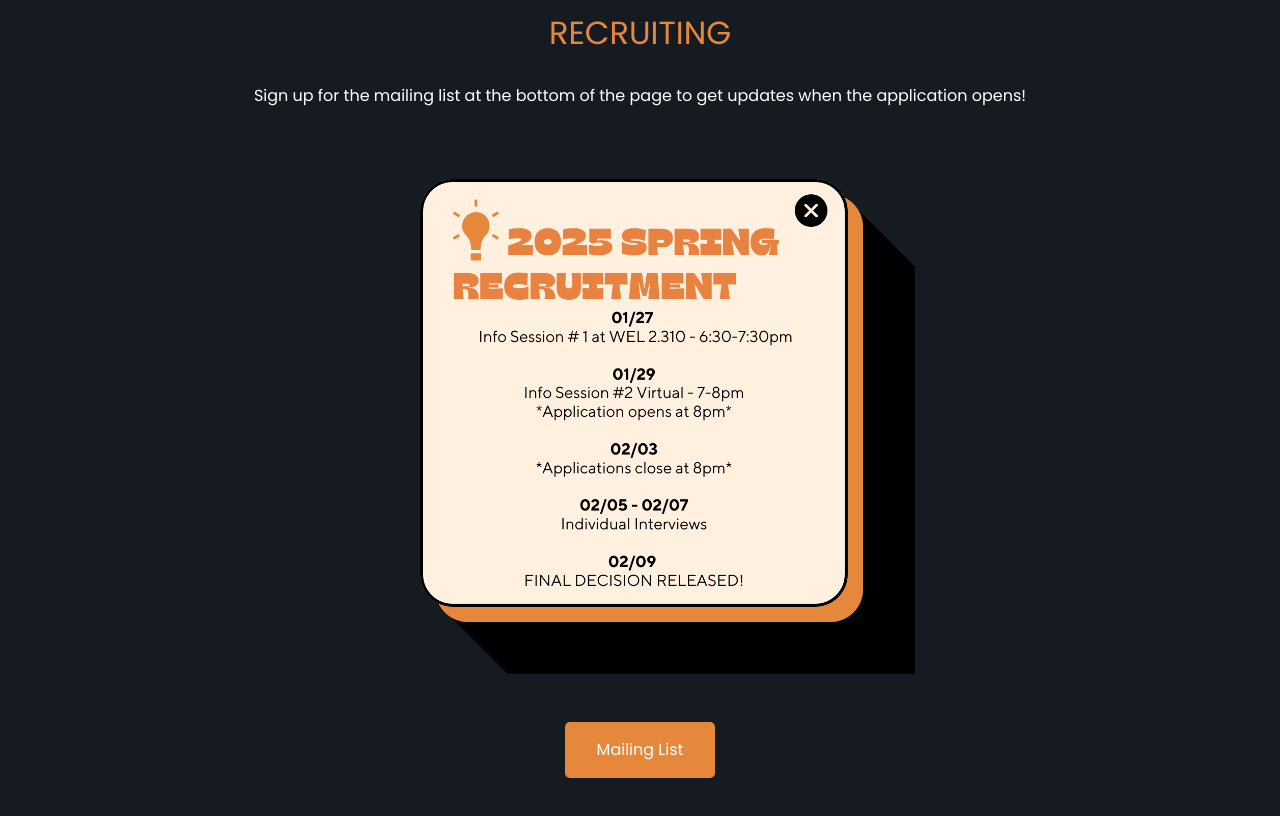
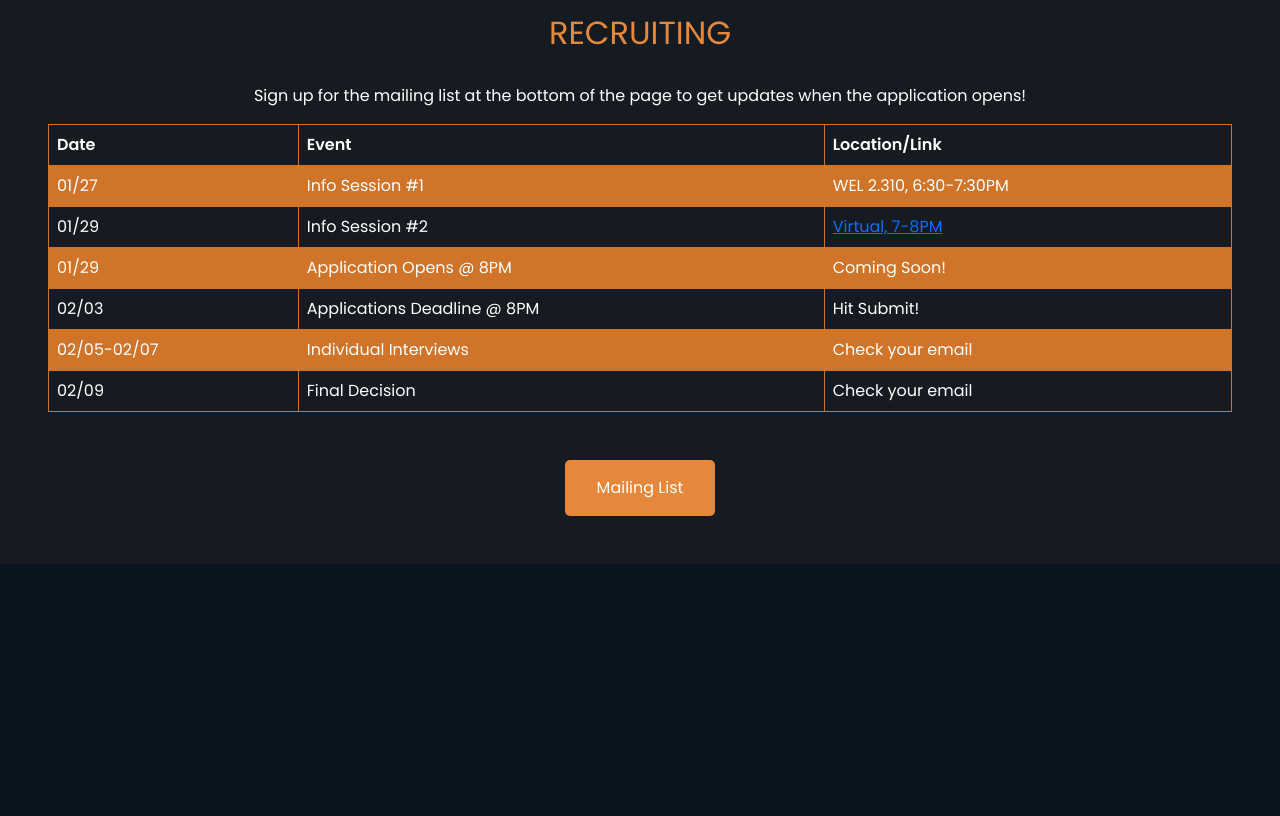
Before and after one commit to UT-Guadaloop/Guadaloop, a plain HTML site: page teams.html in a window 1280 px wide. Shown: the part 4760-5576 px from the top of the page. After the commit the page ends 5324 px from the top, so only its background shows below. Drawn offline with nearby package versions, Linux system fonts and the light colour scheme.

Commit message:
recruiting table

```diff
--- a/teams.css
+++ b/teams.css
@@ -192,6 +192,22 @@ li .dropdown-item:hover {
   background-color: #cf7429;
   /* color: white; */
 
+}
+
+table {
+  font-family: arial, sans-serif;
+  border-collapse: collapse;
+  width: 100%;
+}
+
+td, th {
+  border: 1px solid #cf7429;
+  text-align: left;
+  padding: 8px;
+}
+
+tr:nth-child(even) {
+  background-color: #cf7429;
 }
 
 
--- a/teams.html
+++ b/teams.html
@@ -186,7 +186,45 @@
     <h2>RECRUITING</h2>
     <!--<p>Currently recruiting for Spring 2025</p>-->
     <p>Sign up for the mailing list at the bottom of the page to get updates when the application opens!</p>
-    <img src = "images\spring 2025 timeline.png" style="width:550px;height:550px;"/>
+    <table>
+      <tr>
+        <th>Date</th>
+        <th>Event</th>
+        <th>Location/Link</th>
+      </tr>
+      <tr>
+        <td>01/27</td>
+        <td>Info Session #1</td>
+        <td>WEL 2.310, 6:30-7:30PM</td>
+      </tr>
+
+      <tr>
+        <td>01/29</td>
+        <td>Info Session #2</td>
+        <td><a href="https://utexas.zoom.us/j/93820927459">Virtual, 7-8PM</a></td>
+      </tr>
+      <tr>
+        <td>01/29</td>
+        <td>Application Opens @ 8PM</td>
+        <td>Coming Soon!</td>
+      </tr>
+      <tr>
+        <td>02/03</td>
+        <td>Applications Deadline @ 8PM</td>
+        <td>Hit Submit!</td>
+      </tr>
+      <tr>
+        <td>02/05-02/07</td>
+        <td>Individual Interviews</td>
+        <td>Check your email</td>
+      </tr>
+      <tr>
+        <td>02/09</td>
+        <td>Final Decision</td>
+        <td>Check your email</td>
+      </tr>
+    </table>
+    <!--<img src = "images\spring 2025 timeline.png" style="width:550px;height:550px;"/>-->
     <p></p>
     <a href="https://forms.gle/NUaA1rD9RpujoZoK6" class="contact-btn">Mailing List</a>
   </div>
```
